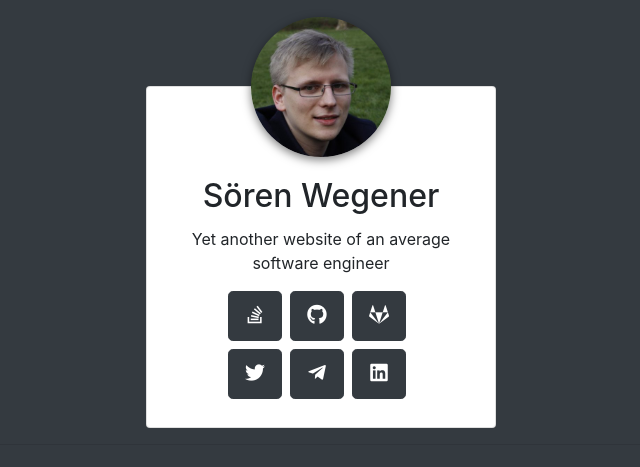
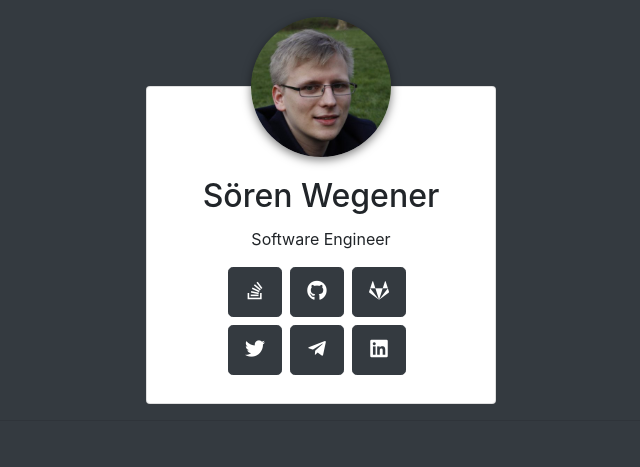
Before and after one commit to soerface/soerface.de, a Flask app: page / in a window 1280 px wide. Shown: the part 56-523 px from the top of the page, without its empty margins (319-959 px from the left). Run offline with Flask 2, Linux system fonts and the light colour scheme; some libraries are stand-ins or nearby versions.

Commit message:
Change short description on frontpage

```diff
--- a/src/templates/index.html
+++ b/src/templates/index.html
@@ -8,7 +8,7 @@
                      class="rounded-circle" width="140px" style="margin: -70px auto 0; box-shadow: 0 3px 10px rgba(0, 0, 0, 0.5)">
                 <div class="card-body">
                     <h2 class="card-title text-center">Sören Wegener</h2>
-                    <p class="card-text text-center">Yet another website of an average software engineer</p>
+                    <p class="card-text text-center">Software Engineer</p>
                     <div class="d-flex justify-content-center flex-wrap">
                         <a class="btn btn-lg btn-dark btn-social-media mb-2 mr-2 stackoverflow" target="_blank" rel="noopener"
                            href="https://stackoverflow.com/story/soeren.wegener"><i
```
